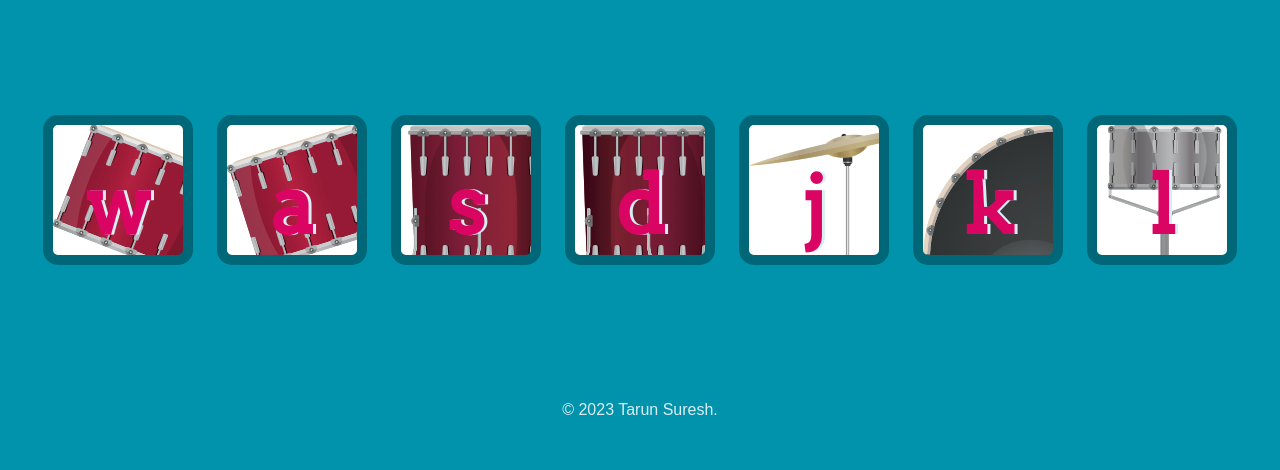
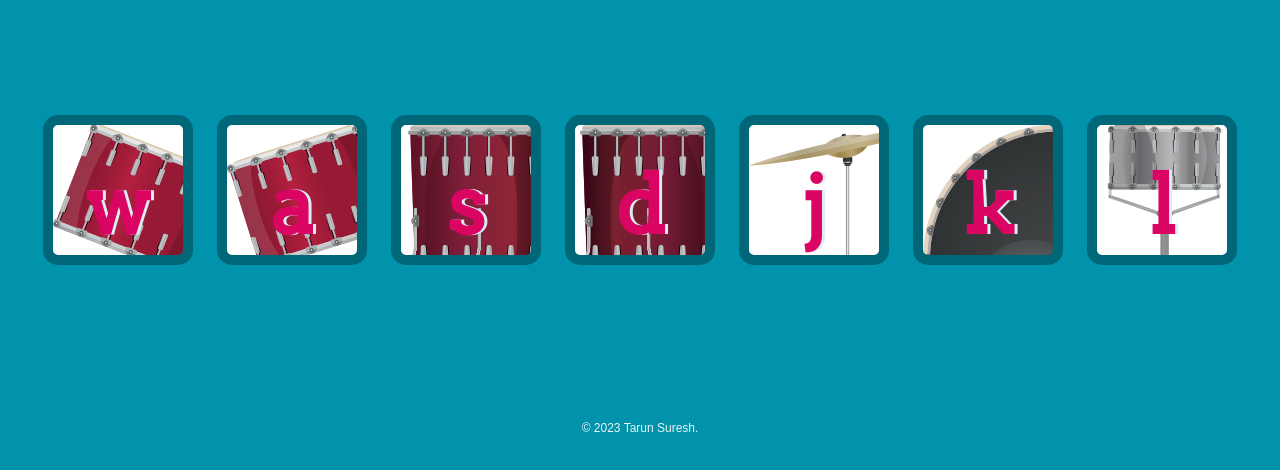
Before and after one commit to tarunsuresh06/Drum-Kit, a plain HTML site: page index.html in a window 1280 px wide. Shown: the part 174-644 px from the top of the page. Drawn offline with Linux system fonts and the light colour scheme.

Commit message:
Update styles.css

```diff
--- a/styles.css
+++ b/styles.css
@@ -80,6 +80,8 @@ footer {
   background-color: white;
 }
 
-a {
-  color: white;
+.copyright-text {
+  color: #EAF6F6;
+  font-size: 0.75rem;
+  padding: 20px 0;
 }
```
